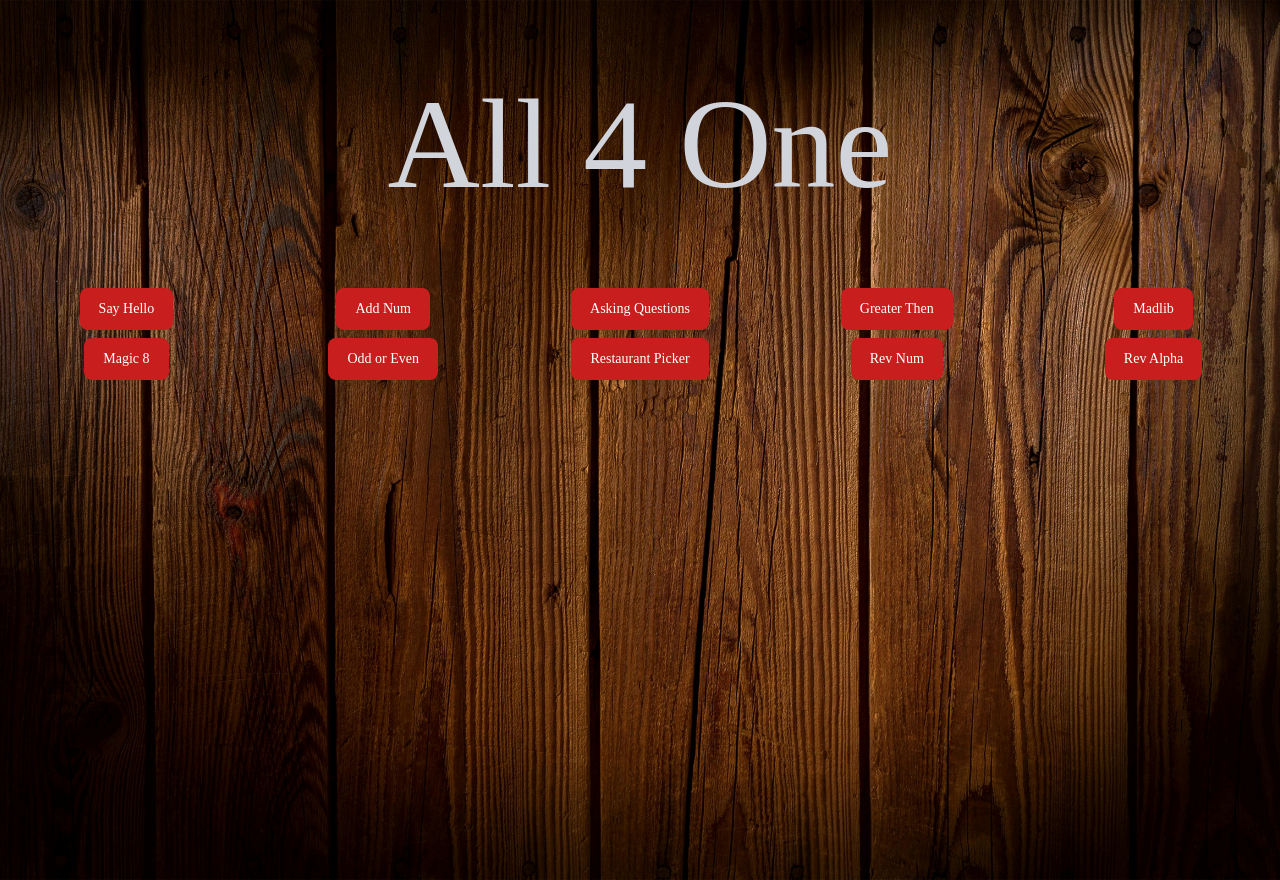
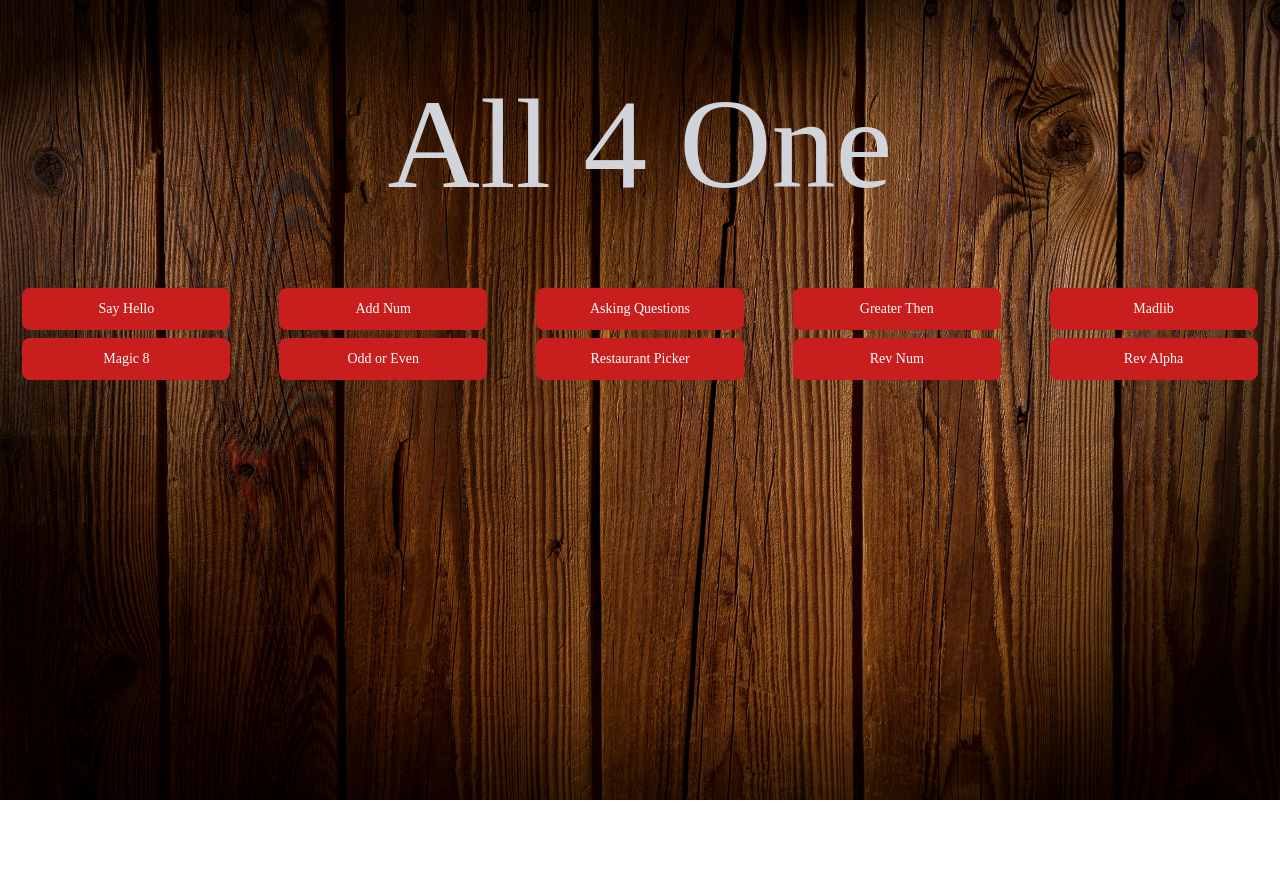
Before and after one commit to mkheck13/react-all-4-one, a React (Vite) app: page / in a window 1280 px wide. After the commit the page ends 800 px from the top, so only its background shows below. Built offline with nearby package versions, Linux system fonts and the light colour scheme; a web font is replaced by a local one.

Commit message:
vercel test

```diff
--- a/src/components/HomeComponent.jsx
+++ b/src/components/HomeComponent.jsx
@@ -3,7 +3,7 @@ import { Link } from "react-router-dom";
 
 const HomeComponent = () => {
   return (
-    <div className="font-sue text-gray-300  w-screen h-screen">
+    <div className="font-sue text-gray-300  w-screen h-screen overflow-auto">
 
 
 
@@ -14,37 +14,37 @@ const HomeComponent = () => {
         <main>
         <div className="grid grid-cols-[repeat(auto-fit,minmax(250px,1fr))] place-items-center gap-1 mt-3">
           <Link to="/hello">
-            <Button color="failure">Say Hello</Button>
+            <Button className="w-52 text-3xl" color="failure">Say Hello</Button>
           </Link>
           <Link to="/addNum">
-            <Button color="failure">Add Num</Button>
+            <Button className="w-52 text-3xl" color="failure">Add Num</Button>
           </Link>
           <Link to="/askQuestion">
-            <Button color="failure">Asking Questions</Button>
+            <Button className="w-52 text-3xl" color="failure">Asking Questions</Button>
           </Link>
           <Link to="/greater">
-            <Button color="failure">Greater Then</Button>
+            <Button className="w-52 text-3xl" color="failure">Greater Then</Button>
           </Link>
           <Link to="/madlib">
-            <Button color="failure">Madlib</Button>
+            <Button className="w-52 text-3xl" color="failure">Madlib</Button>
           </Link>
         </div>
 
         <div className="grid grid-cols-[repeat(auto-fit,minmax(250px,1fr))] place-items-center gap-1 mt-2">
           <Link to="/magic8">
-            <Button color="failure">Magic 8</Button>
+            <Button className="w-52 text-3xl" color="failure">Magic 8</Button>
           </Link>
           <Link to="/oddEven">
-            <Button color="failure">Odd or Even</Button>
+            <Button className="w-52 text-3xl" color="failure">Odd or Even</Button>
           </Link>
           <Link to="/picker">
-            <Button color="failure">Restaurant Picker</Button>
+            <Button className="w-52 text-3xl" color="failure">Restaurant Picker</Button>
           </Link>
           <Link to="/revNum">
-            <Button color="failure">Rev Num</Button>
+            <Button className="w-52 text-3xl" color="failure">Rev Num</Button>
           </Link>
           <Link to="/revAlpha">
-            <Button color="failure">Rev Alpha</Button>
+            <Button className="w-52 text-3xl" color="failure">Rev Alpha</Button>
           </Link>
           </div>
 
--- a/src/components/SayHelloComponent.jsx
+++ b/src/components/SayHelloComponent.jsx
@@ -1,43 +1,63 @@
-import { Card } from "flowbite-react"
 import { Link } from "react-router-dom";
 import { Button } from "flowbite-react";
 import { sayHelloFetch } from "../services/services";
 import { useState } from "react";
 
 const SayHelloComponent = () => {
-    const [userName, setUserName] = useState('');
-    const [result, setResult] = useState('');
+  const [userName, setUserName] = useState("");
+  const [result, setResult] = useState("");
 
   const getResult = async () => {
     const response = await sayHelloFetch(userName);
     setResult(response);
     getClear();
-    }
+  };
 
   const getClear = () => {
-        setUserName('');
-    }
+    setUserName("");
+  };
 
   return (
+    <div className="overflow-auto font-sue text-gray-300  w-screen h-screen">
+      <header className="flex justify-evenly place-items-center">
+        <h1 className="text-5xl my-20 flex justify-center md:text-9xl sm:text-7xl">
+          Say Hello
+        </h1>
+        <Link to="/">
+          <Button className="w-52 text-3xl" color="failure">
+            Home
+          </Button>
+        </Link>
+      </header>
 
-        <div className="flex justify-center bg-image bg-cover bg-fixed w-screen">
-            <div className="flex justify-center m-52">
-            <Card href="#" className="max-w-sm">
-            <h5 className="text-2xl font-bold tracking-tight text-gray-900 dark:text-white">
-                Say Hello Component
-            </h5>
-            <p className="text-black">result here:{result} </p>
-            <input className="text-black" type="text" placeholder="Enter Name" value={userName} onChange={(e) => setUserName(e.target.value)} />
-            <Button onClick={() => getResult()}>Submit</Button>
-
-            <Link to='/'><Button color="failure">Home</Button></Link>
-        </Card>
+      <main className="place-items-center mt-10">
+        <div className="place-items-center mt-10">
+          <h1 className="text-4xl">
+            Please enter your name and press the button to get a greeting.
+            {result}
+          </h1>
         </div>
-
+        <div className="place-items-center mt-10">
+          <input
+            className="text-black bg-gray-50 border border-gray-300 text-2xl w-52 rounded-lg"
+            type="text"
+            placeholder="Enter Name"
+            value={userName}
+            onChange={(e) => setUserName(e.target.value)}
+          />
         </div>
-    )
-
-
-}
+        <div className="place-items-center mt-10">
+          <Button
+            className="w-52 text-3xl border-none"
+            onClick={() => getResult()}
+            color="failure"
+          >
+            Press Me
+          </Button>
+        </div>
+      </main>
+    </div>
+  );
+};
 
 export default SayHelloComponent;
--- a/src/index.css
+++ b/src/index.css
@@ -5,7 +5,7 @@
 
   color-scheme: light dark;
   /* color: rgba(255, 255, 255, 0.87); */
-  background-image: url(.././public/assets/woodback.jpeg);
+  background-image: url(/assets/woodback.jpeg);
   background-position: center;
   background-repeat: no-repeat;
   background-size: cover;
@@ -33,12 +33,12 @@ a:hover {
   min-height: 100vh;
 } */
 
-h1 {
+/* h1 {
   font-size: 3.2em;
   line-height: 1.1;
-}
+} */
 
-button {
+/* button {
   border-radius: 8px;
   border: 1px solid transparent;
   padding: 0.6em 1.2em;
@@ -48,10 +48,10 @@ button {
   background-color: #1a1a1a;
   cursor: pointer;
   transition: border-color 0.25s;
-}
-button:hover {
+} */
+/* button:hover {
   border-color: #646cff;
-}
+} */
 button:focus,
 button:focus-visible {
   outline: 4px auto -webkit-focus-ring-color;
```
Also changed, not shown: vercel.json (added). Lines whose indentation alone changed are shown as unchanged.
